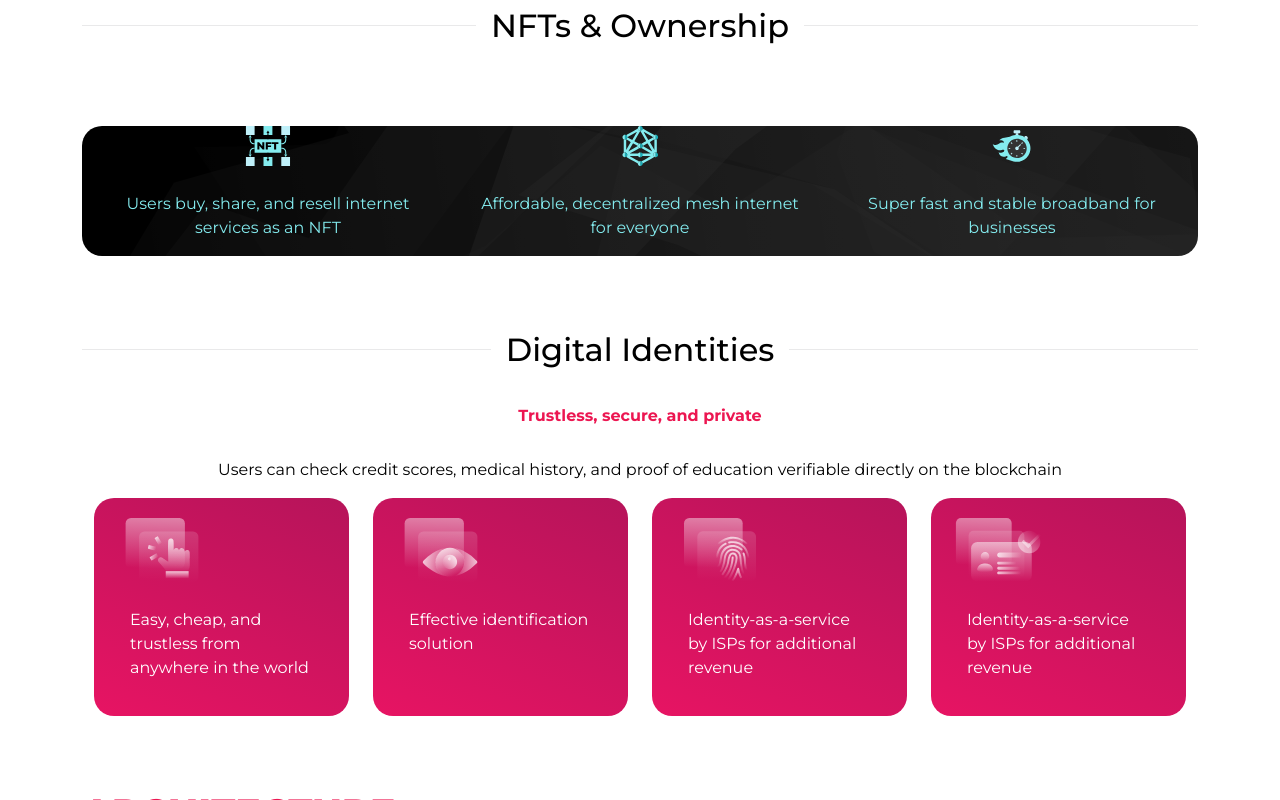
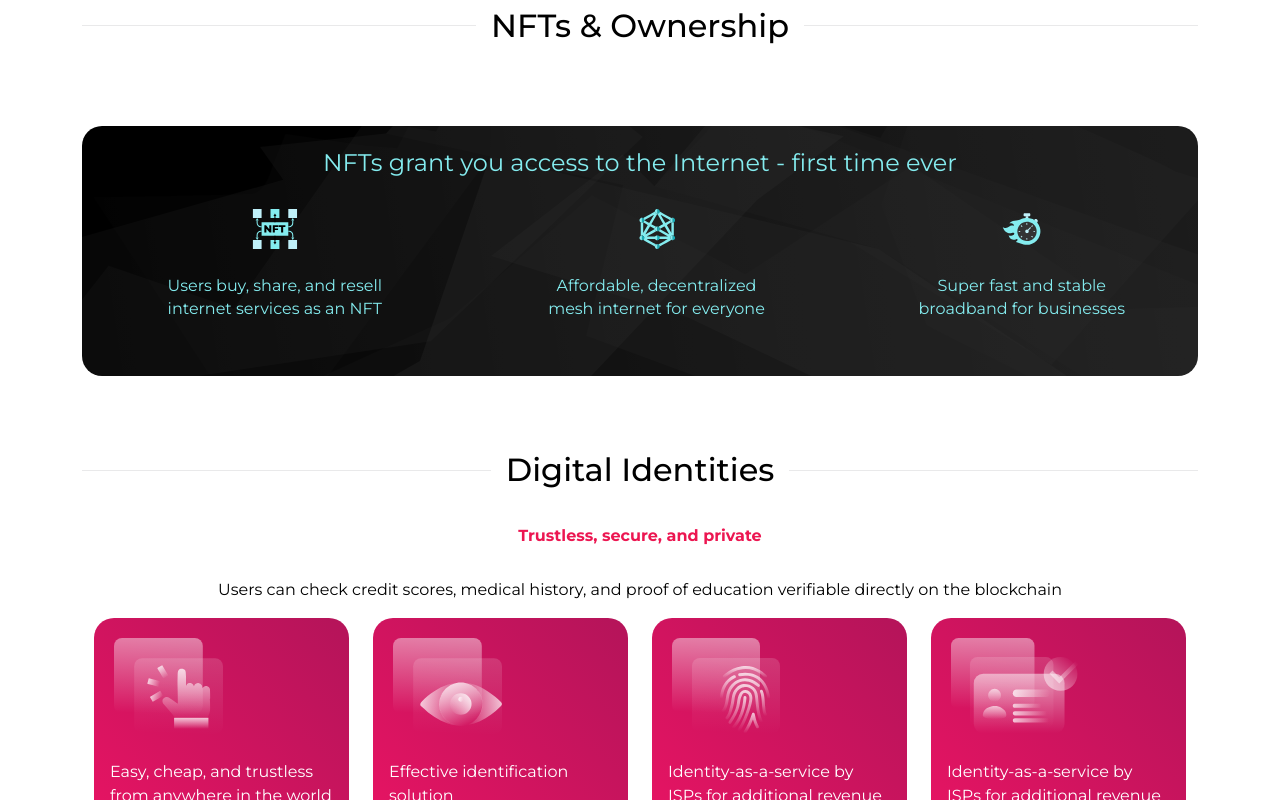
Before and after one commit to Sabir184/3air, a React (Create React App) app in the folder my-app/: page / in a window 1280 px wide. Shown: the part 3700-4500 px from the top of the page. Built offline with nearby package versions, Linux system fonts and the light colour scheme.

Commit message:
desktop is final

```diff
--- a/my-app/src/components/Architecture/ArchitectureStyle.scss
+++ b/my-app/src/components/Architecture/ArchitectureStyle.scss
@@ -4,10 +4,12 @@
   background-repeat: no-repeat;
   background-position: right;
   margin-top: -200px;
+  z-index: 99;
 }
-.archInner {
+.archInner{
   padding: 10px 0px;
   background: #e9e9ea;
+  z-index: -1;
 }
 .archImage {
   max-width: 1200px !important;
--- a/my-app/src/components/Backers/Backer.scss
+++ b/my-app/src/components/Backers/Backer.scss
@@ -10,7 +10,7 @@
 }
 
 .logosContainerBackers > img:first-child {
-  margin-left: -20px;
+  margin-left: -10px;
 }
 
 @media only screen and (max-width: 1080px) {
--- a/my-app/src/components/DigitalIdentities/DigitalCard.js
+++ b/my-app/src/components/DigitalIdentities/DigitalCard.js
@@ -8,11 +8,14 @@ function DigitalCard({ CardImage, CardText }) {
     <>
       <Container>
         <Card className="digitalCardContainer" border="0">
+          <div>
           <Card.Img
-            style={{ height: '4rem', width: '6rem' }}
             variant="top"
             src={CardImage}
+            width={"108px"}
+            height={"96px"}
           />
+          </div>
           <Card.Body>
             <Card.Text style={{ fontSize: '1rem', marginTop: '10px' }}>
               {CardText}
--- a/my-app/src/components/DigitalIdentities/DigitalStyles.scss
+++ b/my-app/src/components/DigitalIdentities/DigitalStyles.scss
@@ -1,29 +1,26 @@
 .digitalCardContainer {
-  background: linear-gradient(
-    25deg,
-    rgba(231, 20, 99, 1) 0%,
-    rgba(182, 20, 90, 1) 100%
-  );
+  background: linear-gradient(47.17deg, #E71463 2.93%, #B6145A 96.04%);
   color: #fff;
   border-radius: 20px;
   display: flex;
   flex-direction: column;
-  justify-content: flex-start;
+  justify-content: flex-start !important;
   text-align: left;
-  align-items: flex-start;
-  padding: 20px;
+  align-items: flex-start !important;
+  padding: 20px 0px;
   height: 100%;
   transition: 180ms all ease-in-out;
 
   img {
     transition: 320ms all ease-in-out;
+    padding-left: 20px;
   }
 
   &:hover {
     transform: scale(1.03) translateY(-2px);
 
     img {
-      transform: scale(1.2);
+      transform: scale(1.03);
     }
   }
 }
@@ -33,13 +30,15 @@
   flex-direction: row;
 }
 
-@media only screen and (max-width: 1080px) {
+
+@media screen and (max-width: 1024px) {
   .CardContainerBottom {
     display: flex;
     flex-direction: column;
     align-items: center;
     justify-content: center;
   }
+
   .digitalCardContainer {
     margin: 20px 0;
   }
--- a/my-app/src/components/NFTsAndOwnership/NFTsStyle.scss
+++ b/my-app/src/components/NFTsAndOwnership/NFTsStyle.scss
@@ -1,17 +1,31 @@
 .nftContainer {
-  background-color: #000;
   display: flex;
   flex-direction: row;
   align-items: center;
   justify-content: center;
   color: #84ecef;
-  border-radius: 20px;
+}
+.nftMainContainer{
+  background-color: #000;
   background-image: url('./../../../public/assets/nft-mask.svg');
   background-repeat: no-repeat;
   background-size: cover;
   background-position: center;
+  border-radius: 20px;
+  padding-top: 20px;
+  padding-bottom: 40px;
 }
-
+.nftMainContainer p{
+  font-weight: 400;
+font-size: 24px;
+line-height: 140%;
+text-align: center;
+color: #84ECEF;
+margin-bottom: 30px;
+}
+.nftWidgets{
+  padding: 0px 50px;
+}
 @media only screen and (max-width: 1080px) {
   .nftContainer {
     display: flex;
--- a/my-app/src/components/NFTsAndOwnership/NFTsandOwnership.js
+++ b/my-app/src/components/NFTsAndOwnership/NFTsandOwnership.js
@@ -10,24 +10,29 @@ function NFTsandOwnership() {
       <Container>
         <SubHeader
           subHeaderText={'NFTs & Ownership'}
-          firstText={''}
-          secondText={''}
         />
+        <div className="nftMainContainer">
+          <p>NFTs grant you access to the Internet - first time ever</p>
           <div className="nftContainer">
+            <div className='nftWidgets'>
               <FrictionlessCard
-            CardText={
-              'Users buy, share, and resell internet services as an NFT'
-            }
+                CardText={'Users buy, share, and resell internet services as an NFT'}
                 CardImage={'assets/nftIcon.svg'}
               />
+            </div>
+            <div className='nftWidgets'>
               <FrictionlessCard
                 CardText={'Affordable, decentralized mesh internet for everyone'}
                 CardImage={'assets/chainIcon.svg'}
               />
+            </div>
+            <div className='nftWidgets'>
               <FrictionlessCard
                 CardText={'Super fast and stable broadband for businesses'}
                 CardImage={'assets/speedIcon.svg'}
               />
+            </div>
+          </div>
         </div>
       </Container>
     </>
--- a/my-app/src/components/Partners/PartnersStyles.scss
+++ b/my-app/src/components/Partners/PartnersStyles.scss
@@ -10,16 +10,16 @@
 }
 
 .logosContainer > img:first-child {
-  margin-left: -20px;
+  margin-left: -10px;
 }
 .logosContainer > img:last-child {
-  margin-right: -20px;
+  margin-right: -10px;
 }
 
 .partnersContainer > h2 {
   display: flex;
-  justify-content: center;
-  align-items: center;
+  justify-content: flex-start;
+  align-items: flex-start;
 }
 
 @media only screen and (max-width: 1080px) {
--- a/my-app/src/components/Roadmap/Roadmap.js
+++ b/my-app/src/components/Roadmap/Roadmap.js
@@ -51,11 +51,8 @@ function Roadmap() {
   return (
     <>
       <Container>
-        <Container className="roadHeaderContainer">
-          <h2>Roadmap</h2>
-        </Container>
-
-        <div className="roadOverlay">.</div>
+          <h2 className="roadHeaderContainer">Roadmap</h2>
+        <div className="roadOverlay"></div>
 
         <Slider ref={sliderRef} {...settings}>
           {roadmapData.map((item) => (
--- a/my-app/src/components/Roadmap/RoadmapStyles.scss
+++ b/my-app/src/components/Roadmap/RoadmapStyles.scss
@@ -31,7 +31,7 @@
   z-index: 5;
 }
 
-.roadHeaderContainer h2 {
+.roadHeaderContainer{
   margin-top: 70px;
   margin-bottom: 40px;
   text-transform: uppercase;
--- a/my-app/src/components/subscription/Subscription.js
+++ b/my-app/src/components/subscription/Subscription.js
@@ -10,11 +10,10 @@ function Subscription() {
     <>
       <Container>
         <div className="topHrLine" />
-        <Container className="subContainer">
+        <div className="subContainer">
           <h1>Register now to stay up-to-date!</h1>
-          <InputGroup className="formContainer">
+          <InputGroup>
             <Form.Control
-              className="subInput"
               placeholder="Email"
               aria-label="Recipient's email"
               aria-describedby="basic-addon2"
@@ -23,7 +22,7 @@ function Subscription() {
               SUBSCRIBE
             </Button>
           </InputGroup>
-        </Container>
+        </div>
       </Container>
     </>
   );
--- a/my-app/src/components/subscription/SubscriptionStyles.scss
+++ b/my-app/src/components/subscription/SubscriptionStyles.scss
@@ -5,7 +5,7 @@
   background-size: cover;
   background-position: center;
   border-radius: 20px;
-  height: 40vh;
+  padding-top: 60px;
   width: 100%;
   display: flex;
   flex-direction: column;
@@ -14,7 +14,7 @@
   margin-top: 70px;
 }
 
-.subContainer > h1 {
+.subContainer>h1 {
   font-weight: 900;
   font-size: 28px;
   color: #fff;
@@ -24,34 +24,44 @@
 .topHrLine {
   flex: 1;
   height: 1px;
-  background-color: #e9e9ea;
+  background-color: #E9E9EA;
   margin-right: 15px;
+  margin-left: 15px;
 }
 
-.subscribe {
-  margin-right: 30px !important;
-  background-color: #84ecef;
+
+
+.input-group {
+  position: relative;
+  display: flex;
+  align-items: center;
+  width: 50%;
+  flex-direction: row;
+  justify-content: center;
+  margin-top: 60px;
+  margin-bottom: 60px;
+}
+
+.input-group input {
+  border-radius: 12px !important;
+  margin-right: 20px;
+  background-color: white;
   color: #000;
   transition: 180ms all ease-in;
+  border: 2px solid white;
 }
 
-.formContainer {
-  width: 50%;
-  height: 46px;
-
-  margin: 40px 0;
+.input-group input:focus {
+  box-shadow: none;
+  border: 2px solid white;
 }
 
-.formContainer > Button {
-  border-radius: 50px;
-}
-
-.subInput {
-  border-radius: 50px;
+.btn-outline-secondary {
+  border-radius: 12px !important;
 }
 
 @media only screen and (max-width: 1080px) {
-  .formContainer {
+  .input-group {
     width: 90%;
   }
 }
```
Lines whose indentation alone changed are shown as unchanged.
